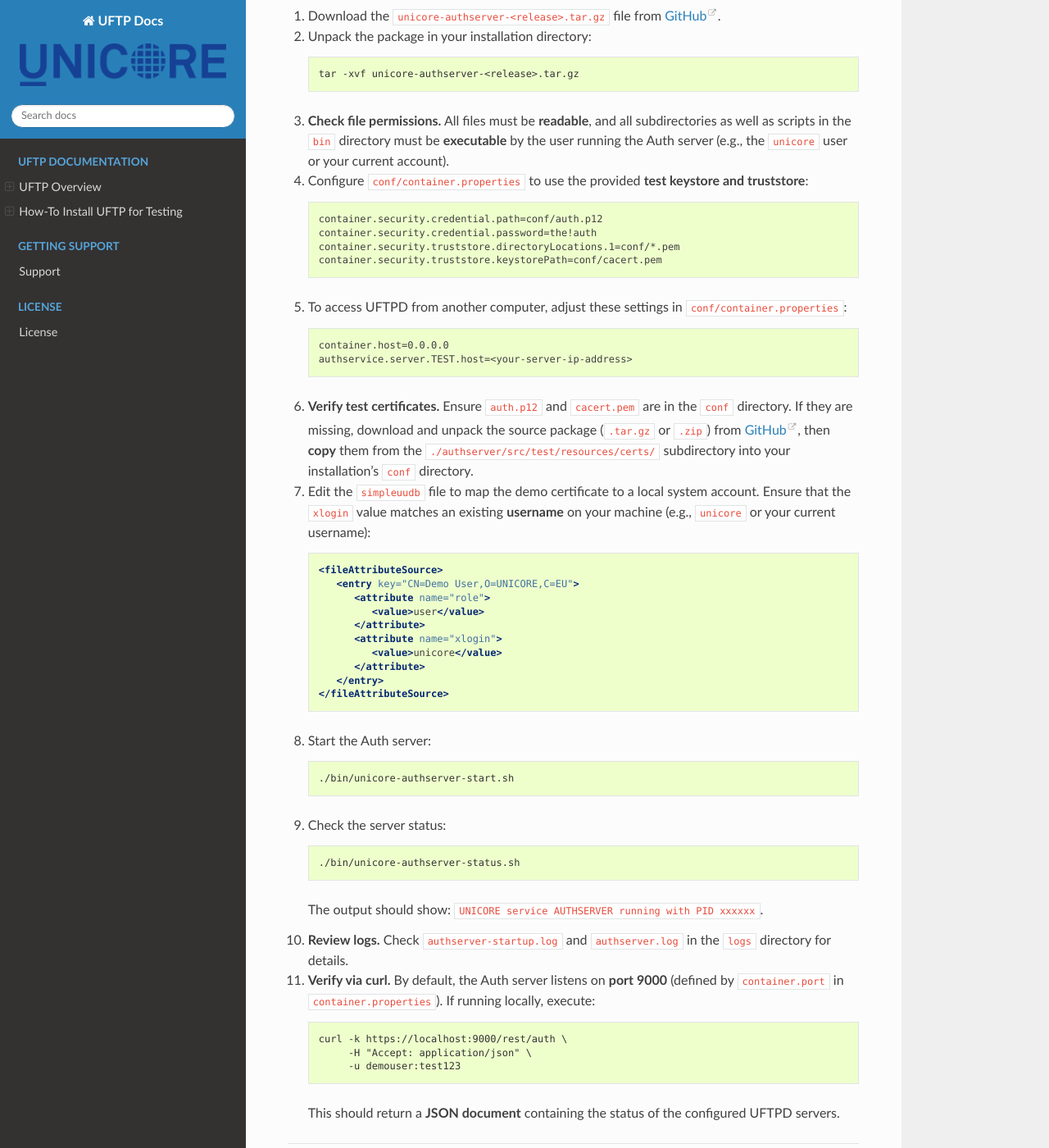
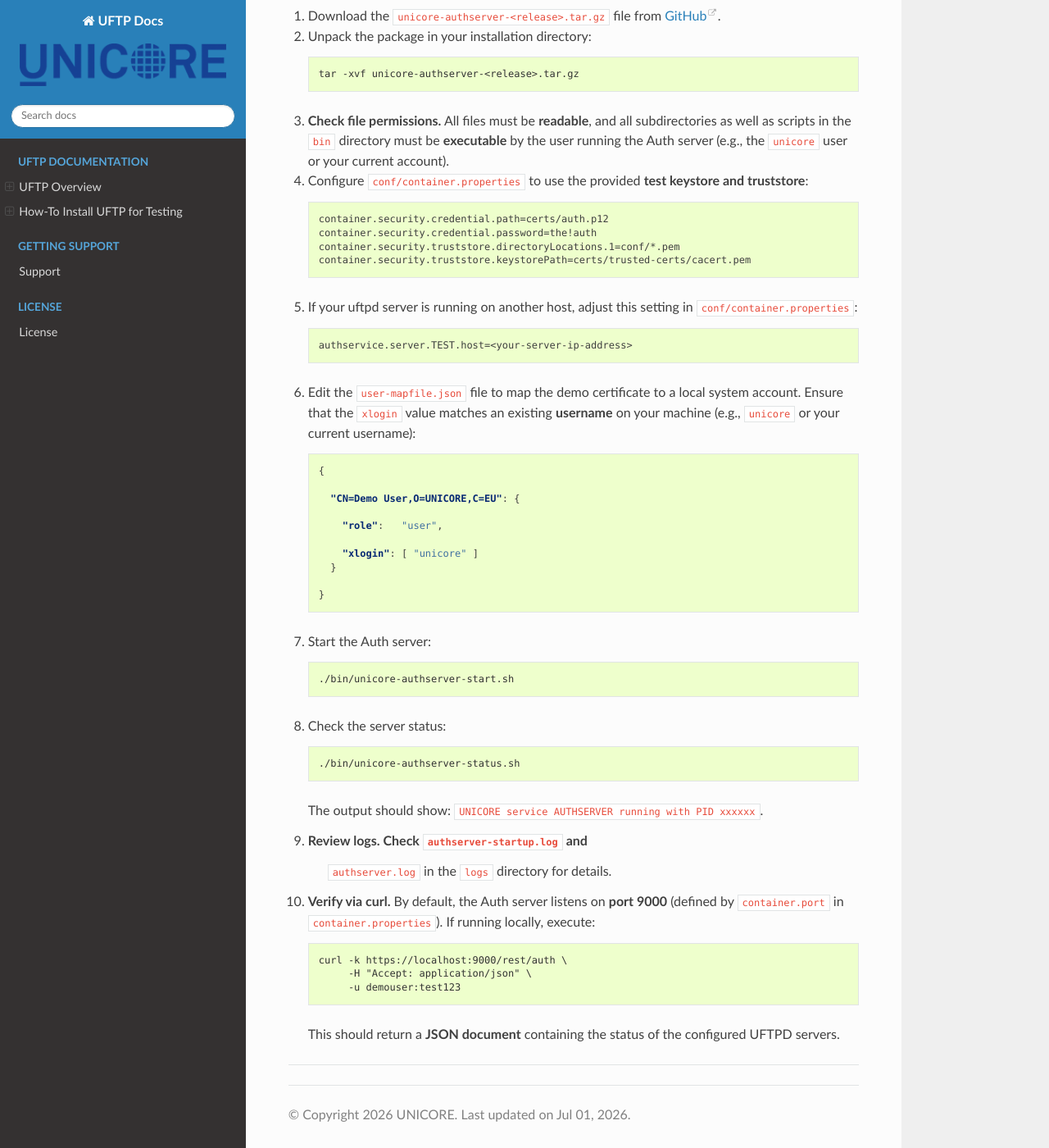
Before and after one commit to UNICORE-EU/uftp-docs, a Sphinx documentation site: the page built from source/admin-docs/authserver/authserver-manual.rst, in a window 1280 px wide and 1400 px high, scrolled down 11655 px. Shown: the whole window at 82% size. Built offline with Sphinx 7.4.7 and the Read the Docs theme 3.1.0, drawn with Linux system fonts in a browser that asks for light colours; some of the changed text lies outside the part shown.

Commit message:
update some details

```diff
--- a/source/admin-docs/authserver/authserver-manual.rst
+++ b/source/admin-docs/authserver/authserver-manual.rst
@@ -285,7 +285,7 @@
 	container.security.rest.authentication.order=UNITY
 
 	container.security.rest.authentication.UNITY.class=eu.unicore.services.rest.security.UnitySAMLAuthenticator
-	container.security.rest.authentication.UNITY.address=https://localhost:2443/unicore-soapidp/saml2unicoreidp-soap/AuthenticationService
+	container.security.rest.authentication.UNITY.address=https://localhost:2443/soapidp/saml2idp-soap/AuthenticationService
 
 
 Unity OAuth bearer token authentication
@@ -295,7 +295,7 @@
 
 	container.security.rest.authentication.order=UNITY-OAUTH
 	container.security.rest.authentication.UNITY-OAUTH.class=eu.unicore.services.rest.security.UnityOAuthAuthenticator
-	container.security.rest.authentication.UNITY-OAUTH.address=https://localhost:2443/unicore-soapidp.oidc/saml2unicoreidp-soap/AuthenticationService
+	container.security.rest.authentication.UNITY-OAUTH.address=https://localhost:2443/soapidp.oidc/saml2idp-soap/AuthenticationService
 
 
 
@@ -309,7 +309,7 @@
 ::
 
  container.security.rest.authentication.OAUTH.class=eu.unicore.services.rest.security.OAuthAuthenticator
- container.security.rest.authentication.OAUTH.address=https://your.server/auth/realms/your_realm/protocol/openid-connect/userinfo
+ container.security.rest.authentication.OAUTH.address=https://your-keycloak-server/auth/realms/your_realm/protocol/openid-connect/userinfo
 
 UNICORE will use the user's OAuth token to make a call to the ``userinfo`` endpoint,
 effectively checking if that token is (still) valid.
@@ -320,7 +320,7 @@
 
 ::
 
- container.security.rest.authentication.OAUTH.address=https://your.server/auth/realms/your_realm/protocol/openid-connect/token/introspect
+ container.security.rest.authentication.OAUTH.address=https://your-keycloak-server/auth/realms/your_realm/protocol/openid-connect/token/introspect
  container.security.rest.authentication.OAUTH.validate=true
  container.security.rest.authentication.OAUTH.clientID=your-client-id
  container.security.rest.authentication.OAUTH.clientSecret=your-client-secret
@@ -672,51 +672,44 @@
 
    .. code:: text
 
-      container.security.credential.path=conf/auth.p12
+      container.security.credential.path=certs/auth.p12
       container.security.credential.password=the!auth
       container.security.truststore.directoryLocations.1=conf/*.pem
-      container.security.truststore.keystorePath=conf/cacert.pem
+      container.security.truststore.keystorePath=certs/trusted-certs/cacert.pem
 
-5. To access UFTPD from another computer, adjust these settings in
+5. If your uftpd server is running on another host, adjust this setting in
    :file:`conf/container.properties`:
 
    .. code:: text
 
-      container.host=0.0.0.0
       authservice.server.TEST.host=<your-server-ip-address>
 
-6. **Verify test certificates.** Ensure ``auth.p12`` and ``cacert.pem``
-   are in the ``conf`` directory. If they are missing, download and
-   unpack the source package (``.tar.gz`` or ``.zip``) from
-   `GitHub <https://github.com/UNICORE-EU/uftp/releases>`__, then
-   **copy** them from the ``./authserver/src/test/resources/certs/``
-   subdirectory into your installation's ``conf`` directory.
-
-7. Edit the ``simpleuudb`` file to map the demo certificate to a local
+6. Edit the ``user-mapfile.json`` file to map the demo certificate to a local
    system account. Ensure that the ``xlogin`` value matches an existing
    **username** on your machine (e.g., ``unicore`` or your current
    username):
 
-   .. code:: xml
+   .. code:: json
 
-      <fileAttributeSource>
-         <entry key="CN=Demo User,O=UNICORE,C=EU">
-            <attribute name="role">
-               <value>user</value>
-            </attribute>
-            <attribute name="xlogin">
-               <value>unicore</value>
-            </attribute>
-         </entry>
-      </fileAttributeSource>
+    {
 
-8. Start the Auth server:
+      "CN=Demo User,O=UNICORE,C=EU": {
+
+        "role":   "user",
+
+        "xlogin": [ "unicore" ]
+      }
+
+    }
+
+
+7. Start the Auth server:
 
    .. code:: console
 
       ./bin/unicore-authserver-start.sh
 
-9. Check the server status:
+8. Check the server status:
 
    .. code:: console
 
```
Also changed, not shown: other parts of source/admin-docs/authserver/authserver-manual.rst (+2 -2 lines), source/admin-docs/uftpd/uftpd-manual.rst (+11 -10 lines).
